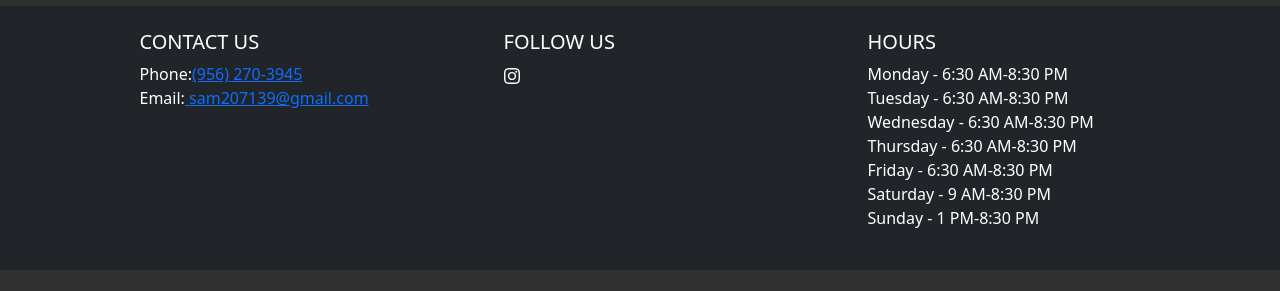
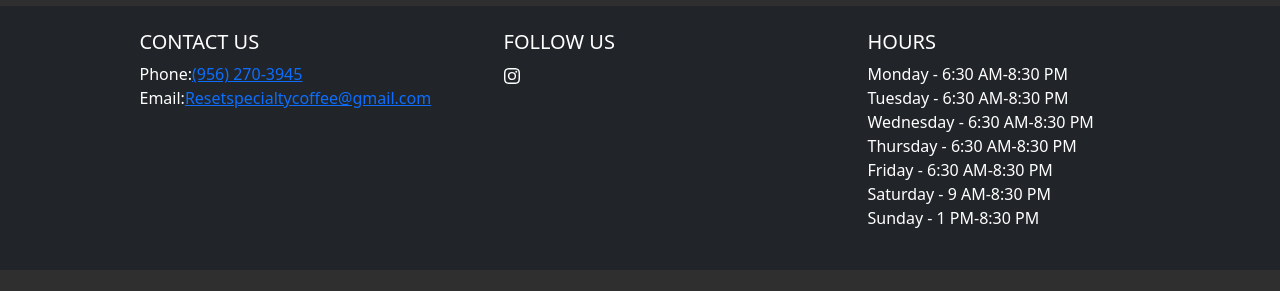
Before and after one commit to zmettlach43/Senior-Project-Fall23, a Django app: page /cart in a window 1280 px wide. Shown: the part 182-473 px from the top of the page. Run offline with Django 4.2, Linux system fonts and the light colour scheme; data comes from the database, SQL or seed files in the repository; both versions use the stored data as it was after the commit; data that the repository does not hold is empty; some libraries are stand-ins or nearby versions.

Commit message:
updated the email

```diff
--- a/SeniorProjectApp/templates/SeniorProjectApp/base.html
+++ b/SeniorProjectApp/templates/SeniorProjectApp/base.html
@@ -51,7 +51,7 @@
                 <address>
                   <ul class="list-unstyled">
                     <li style="color: white;">Phone:<a href="tel:(956) 270-3945">(956) 270-3945</a></li>
-                    <li style="color: white;">Email:<a href="mailto:sam207139@gmail.com"> sam207139@gmail.com</a></li>
+                    <li style="color: white;">Email:<a href="mailto:Resetspecialtycoffee@gmail.com">Resetspecialtycoffee@gmail.com</a></li>
                   </ul>
                 </address>
               </div>
```
Also changed, not shown: db.sqlite3.
